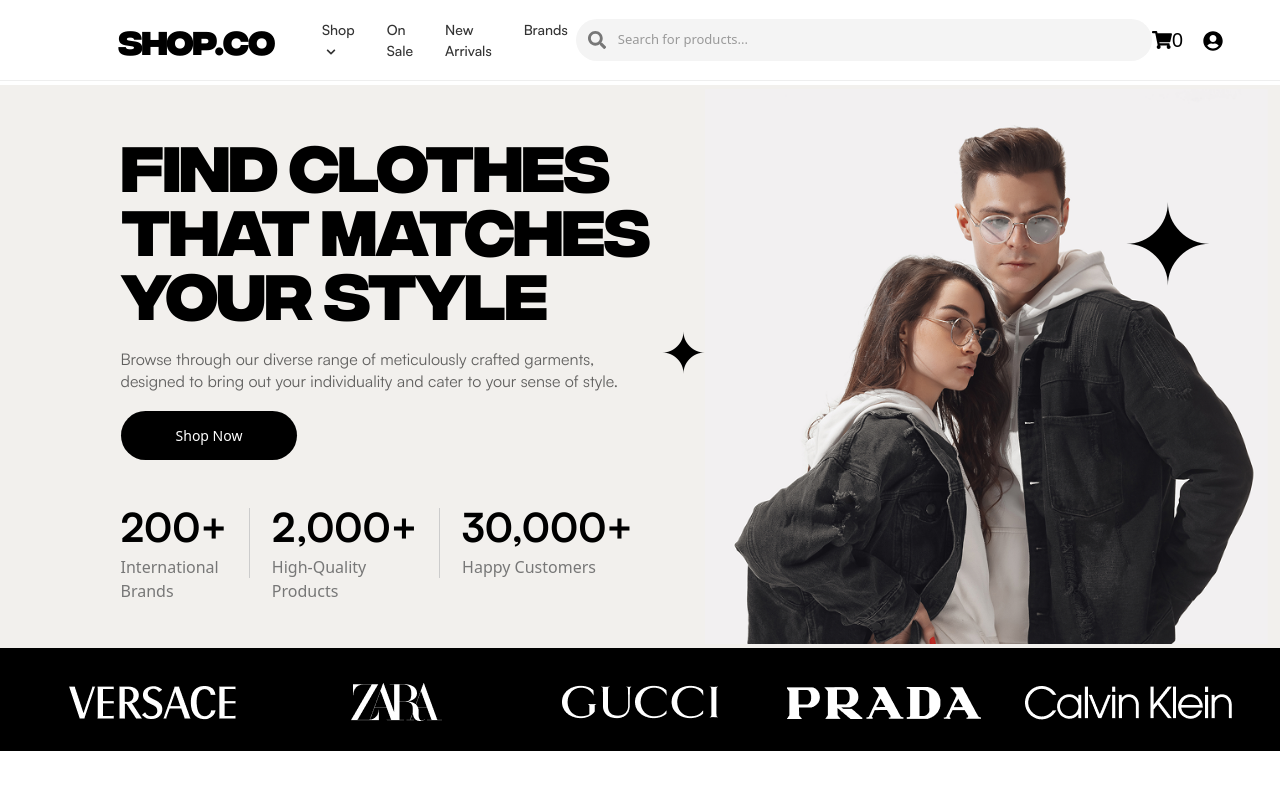
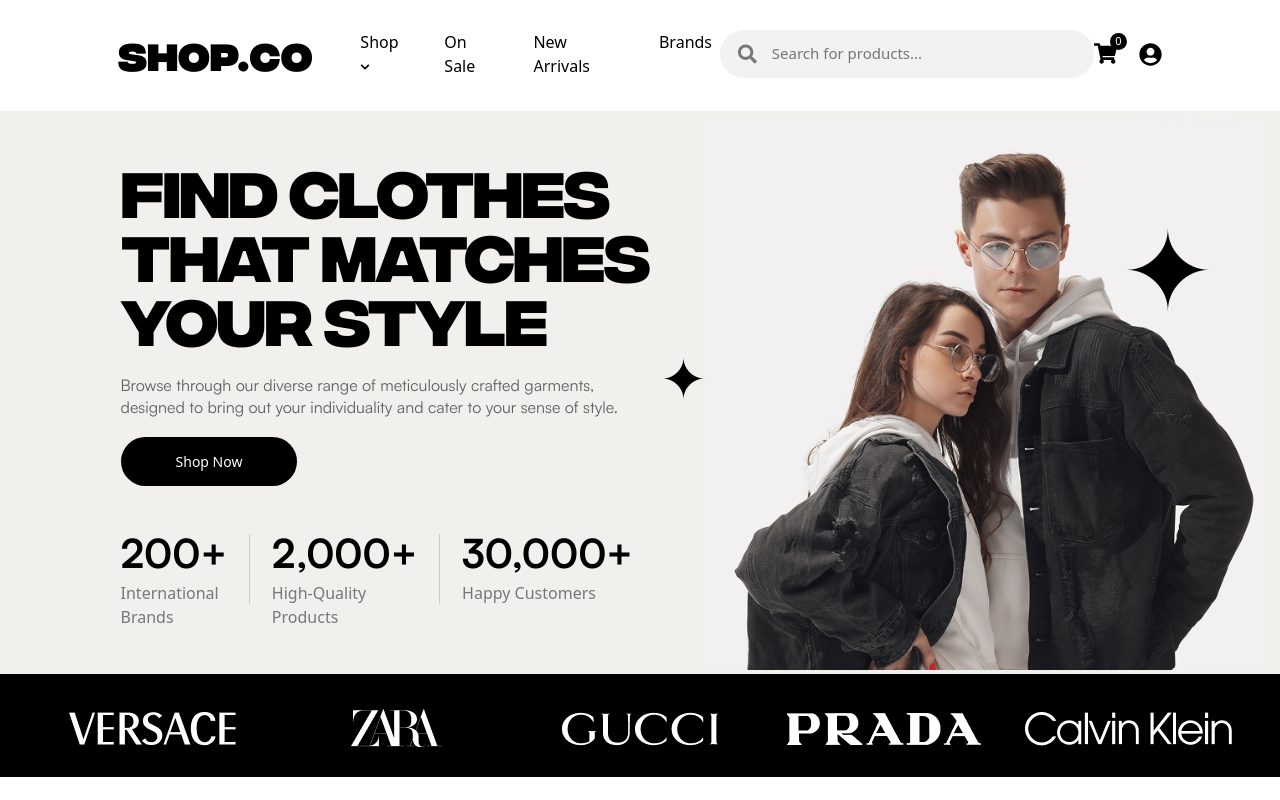
Before and after one commit to adaljameet/E-Commerce, a React (Create React App) app: page / in a window 1280 px wide. Shown: the top 800 px of the page. Built offline with nearby package versions, Linux system fonts and the light colour scheme; no server answers.

Commit message:
cart in add total funtion

```diff
--- a/package.json
+++ b/package.json
@@ -20,6 +20,7 @@
     "react-slick": "^0.31.0",
     "redux": "^5.0.1",
     "slick-carousel": "^1.8.1",
+    "sweetalert2": "^11.26.25",
     "web-vitals": "^2.1.4"
   },
   "scripts": {
--- a/src/App.js
+++ b/src/App.js
@@ -1,5 +1,6 @@
 import './App.css';
 import 'bootstrap/dist/css/bootstrap.min.css';
+import 'bootstrap/dist/js/bootstrap.bundle.min.js';
 import { Route, Routes } from 'react-router-dom';
 import Home from './pages/Home';
 import ProductDetail from './pages/ProductDetail';
--- a/src/components/Card.css
+++ b/src/components/Card.css
@@ -57,7 +57,7 @@
     margin-top: 6px;
 }
 
-.price {
+.prices {
     font-size: 21px;
     font-weight: 700;
     color: #000;
--- a/src/components/Card.js
+++ b/src/components/Card.js
@@ -36,7 +36,7 @@ const Card = ({ pdata }) => {
                         </span>
                     </div>
                     <div className='price-row'>
-                        <span className='price'>
+                        <span className='prices'>
                             ${(pdata.price * (1 - pdata.discountPercentage / 100)).toFixed(2)}
                         </span>
                         <span className='old-price'>
--- a/src/components/Header.css
+++ b/src/components/Header.css
@@ -1,85 +1,29 @@
-.logo {
-    font-family: 'FONTSPRING DEMO - Integral CF Extra';
-    font-size: 33px;
-    text-decoration: none;
-    color: #000000;
+.shop-navbar {
+    background: #fff;
+    padding: 20px 0;
+}
+
+.shop-logo {
+    font-family: 'FONTSPRING DEMO - Integral CF';
+    font-size: 38px;
+    font-weight: 900;
+    color: #000;
 }
 
 .nav-link {
-    font-family: 'Satoshi';
-    font-style: normal;
-    color: #000000;
-}
-
-.dropdown-toggle::after {
-    display: inline-block;
-    margin-left: .255em;
-    vertical-align: .255em;
-    content: "";
-    border-top: .3em solid;
-    border-right: .3em solid transparent;
-    border-bottom: 0;
-    border-left: .3em solid transparent;
-}
-
-.form-control {
-    padding: 12px;
-    display: flex;
-    gap: 40px;
-    width: 576px;
-    border-radius: 50px;
-    border: none;
-    background-color: #F0F0F0;
-}
-
-.btn {
-    padding: 0;
-    border-radius: 50px;
-}
-
-.shop-navbar {
-    padding: 10px;
-    display: flex;
-    justify-content: space-around !important;
-    min-height: 75px;
-    background: #fff;
-    border-bottom: 1px solid #eeeeee;
-}
-
-.shop-logo {
-    font-family: 'FONTSPRING DEMO - Integral CF Extra';
-    font-size: 33px;
-    text-decoration: none;
-    color: #000000;
-    font-weight: bold;
-    letter-spacing: -1.5px;
-
-}
-
-.nav-link {
-    color: #333 !important;
-    font-size: 14px;
-    font-weight: 500;
-}
-
-.nav-link:hover {
     color: #000 !important;
-}
-
-.nav-link svg {
-    margin-left: 4px;
+    font-size: 16px;
 }
 
 
-
 .search-box {
-    width: 576px;
-    height: 42px;
-    background: #f4f4f4;
+    width: 45%;
+    height: 48px;
+    background: #f2f2f2;
     border-radius: 30px;
     display: flex;
     align-items: center;
-    padding: 16px 12px;
+    padding: 0 18px;
 }
 
 .search-icon {
@@ -88,61 +32,122 @@
 }
 
 .search-box input {
-    width: 576px;
+    width: 100%;
     border: none;
     outline: none;
     background: transparent;
-    margin-left: 12px;
-    font-size: 13px;
-}
-
-.search-box input::placeholder {
-    color: #999;
+    padding-left: 15px;
+    font-size: 15px;
 }
 
 
 .nav-icons {
     display: flex;
     align-items: center;
-    gap: 20px;
-    font-size: 20px;
-    color: #222;
-}
-
-.nav-icons svg {
-    cursor: pointer;
-}
-
-.cart-icon {
-    color: #000;
-}
-
-.user-icon {
-    color: #000;
+    gap: 22px;
 }
 
 .cart-wrapper {
     position: relative;
+    color: #000;
     display: flex;
-    align-items: center;
-    text-decoration: none;
-    color: #000;
 }
 
-.cart-badge {
+.cart-icon,
+.user-icon {
+    color: #000;
+    font-size: 23px;
+}
+
+.cart-wrapper span {
     position: absolute;
     top: -9px;
     right: -10px;
-    min-width: 17px;
+    font-size: 11px;
+    background: #000;
+    color: #fff;
+    width: 17px;
     height: 17px;
-    padding: 0 4px;
     border-radius: 50%;
-    background: red;
-    color: white;
-    font-size: 9px;
-    font-weight: 700;
     display: flex;
+    justify-content: center;
     align-items: center;
-    justify-content: center;
-    line-height: 1;
 }
+
+
+.mobile-nav-icons {
+    display: none;
+}
+
+
+
+@media (max-width: 991px) {
+
+    .shop-navbar {
+        padding: 20px 24px;
+    }
+
+    .container {
+        width: 100%;
+    }
+
+    .shop-logo {
+        font-size: 30px;
+    }
+
+    .mobile-nav-icons {
+        display: flex;
+        align-items: center;
+        gap: 18px;
+        margin-left: auto;
+        margin-right: 15px;
+    }
+
+    .mobile-nav-icons .cart-icon,
+    .mobile-nav-icons .user-icon {
+        font-size: 23px;
+    }
+
+    .nav-icons {
+        display: none;
+    }
+
+
+    .navbar-toggler {
+        width: 80px;
+        height: 60px;
+        border: 4px solid #666;
+        border-radius: 12px;
+        padding: 8px;
+        display: flex;
+        align-items: center;
+        justify-content: center;
+    }
+
+    .navbar-toggler:focus {
+        box-shadow: none;
+    }
+
+
+    .navbar-collapse {
+        width: 100%;
+    }
+
+    .navbar-nav {
+        margin-top: 15px;
+        gap: 0 !important;
+    }
+
+    .nav-item {
+        padding: 5px 0;
+    }
+
+    .nav-link {
+        font-size: 18px;
+    }
+
+    .search-box {
+        width: 100%;
+        margin: 20px 0 !important;
+    }
+}
--- a/src/components/Header.js
+++ b/src/components/Header.js
@@ -10,28 +10,47 @@ import { Link } from 'react-router-dom'
 import { useSelector } from 'react-redux'
 
 const Header = () => {
-    const cart = useSelector((state) => state.cart.cartlist);
+    const cart = useSelector((state) => state.cart.cartlist)
 
     return (
-        <>
         <nav className="navbar navbar-expand-lg shop-navbar">
             <div className="container px-lg-5">
 
+                {/* Logo */}
                 <Link className="navbar-brand shop-logo" to="/">
                     SHOP.CO
                 </Link>
 
+                {/* Mobile Cart + User */}
+                <div className="mobile-nav-icons">
+
+                    <Link to="/cart" className="cart-wrapper">
+                        <FaShoppingCart className="cart-icon" />
+                        <span>{cart.length}</span>
+                    </Link>
+
+                    <Link to="/">
+                        <FaUserCircle className="user-icon" />
+                    </Link>
+
+                </div>
+
+                {/* Hamburger */}
                 <button
                     className="navbar-toggler"
                     type="button"
                     data-bs-toggle="collapse"
                     data-bs-target="#mainNavbar"
+                    aria-controls="mainNavbar"
+                    aria-expanded="false"
+                    aria-label="Toggle navigation"
                 >
                     <span className="navbar-toggler-icon"></span>
                 </button>
 
                 <div className="collapse navbar-collapse" id="mainNavbar">
 
+                    {/* Menu */}
                     <ul className="navbar-nav ms-lg-4 gap-lg-3">
 
                         <li className="nav-item">
@@ -60,6 +79,7 @@ const Header = () => {
 
                     </ul>
 
+                    {/* Search */}
                     <div className="search-box mx-lg-auto">
                         <FaSearch className="search-icon" />
 
@@ -69,14 +89,12 @@ const Header = () => {
                         />
                     </div>
 
+                    {/* Desktop Icons */}
                     <div className="nav-icons">
 
                         <Link to="/cart" className="cart-wrapper">
-
                             <FaShoppingCart className="cart-icon" />
-                                <span>{cart.length}</span>
-
-
+                            <span>{cart && cart.length}</span>
                         </Link>
 
                         <Link to="/">
@@ -88,7 +106,6 @@ const Header = () => {
                 </div>
             </div>
         </nav>
-        </>
     )
 }
 
--- a/src/pages/Cart.css
+++ b/src/pages/Cart.css
@@ -344,9 +344,9 @@
          padding: 12px;
      }
 
-     .product-image {
-         width: 78px;
-         height: 78px;
+     .product-images {
+         width: 100%;
+         height: 100%;
      }
 
      .product-info {
--- a/src/pages/ProductDetail.js
+++ b/src/pages/ProductDetail.js
@@ -5,12 +5,10 @@ import { Link, useParams } from 'react-router-dom'
 import { MdOutlineChevronRight, MdOutlineStar, MdOutlineStarBorder } from 'react-icons/md'
 import { FaChevronDown, FaSlidersH } from 'react-icons/fa'
 import Card from '../components/Card'
-import { GoPlus } from 'react-icons/go'
-import { GrFormSubtract } from 'react-icons/gr'
 import { useEffect, useState } from 'react'
 import axios from 'axios'
 import { useDispatch, useSelector } from 'react-redux'
-import { addToCart, removeToCart } from '../Slice/Cartslice'
+import { addToCart } from '../Slice/Cartslice'
 
 
 
@@ -21,8 +19,8 @@ const ProductDetail = () => {
 
     const [product, setproductdata] = useState(null);
     const [suggestproduct, setsuggestproduct] = useState(null);
+    // const [cnt,setcnt] = useState(0)
 
-    const dispatch = useDispatch()
 
     async function getproductbyId(id) {
         await axios.get(`https://dummyjson.com/products/${id}`)
@@ -58,7 +56,8 @@ const ProductDetail = () => {
         )
     }
 
-    const cart = useSelector(state => state.cart.cartlist);
+    const dispatch = useDispatch()
+    useSelector(state => state.cart.cartlist);
 
 
     useEffect(() => {
@@ -66,8 +65,15 @@ const ProductDetail = () => {
         getAllProduct()
     }, [id])
 
-// console.log(product);
+    // console.log(product);
 
+    // function countnumber(no){
+    //     if(no === -1 && cnt === 0){
+    //         setcnt(0)
+    //     }else{
+    //         setcnt(cnt+no)
+    //     }
+    // }
 
     return (
         <>
@@ -166,17 +172,17 @@ const ProductDetail = () => {
 
                             <div className="cart-row">
 
-                                <div className="quantity">
-                                    <button>
-                                        <GrFormSubtract onClick={() => dispatch(removeToCart(product))}/>
+                                {/* <div className="quantity">
+                                    <button onClick={() => countnumber(-1)}>
+                                        <GrFormSubtract />
                                     </button>
 
-                                    <span>{cart.length}</span>
+                                    <span>{cnt}</span>
 
-                                    <button onClick={() => dispatch(addToCart(product))}>
+                                    <button onClick={() => countnumber(1)}>
                                         <GoPlus />
                                     </button>
-                                </div>
+                                </div> */}
 
                                 <button className="add-cart" onClick={() => dispatch(addToCart(product))}>
                                     Add to Cart
```
Also changed, not shown: src/Slice/Cartslice.js (+52 -4 lines), src/pages/Cart.js (+43 -30 lines), 1 other file (tests, documents, lock files or other folders). Lines whose indentation alone changed are shown as unchanged.
